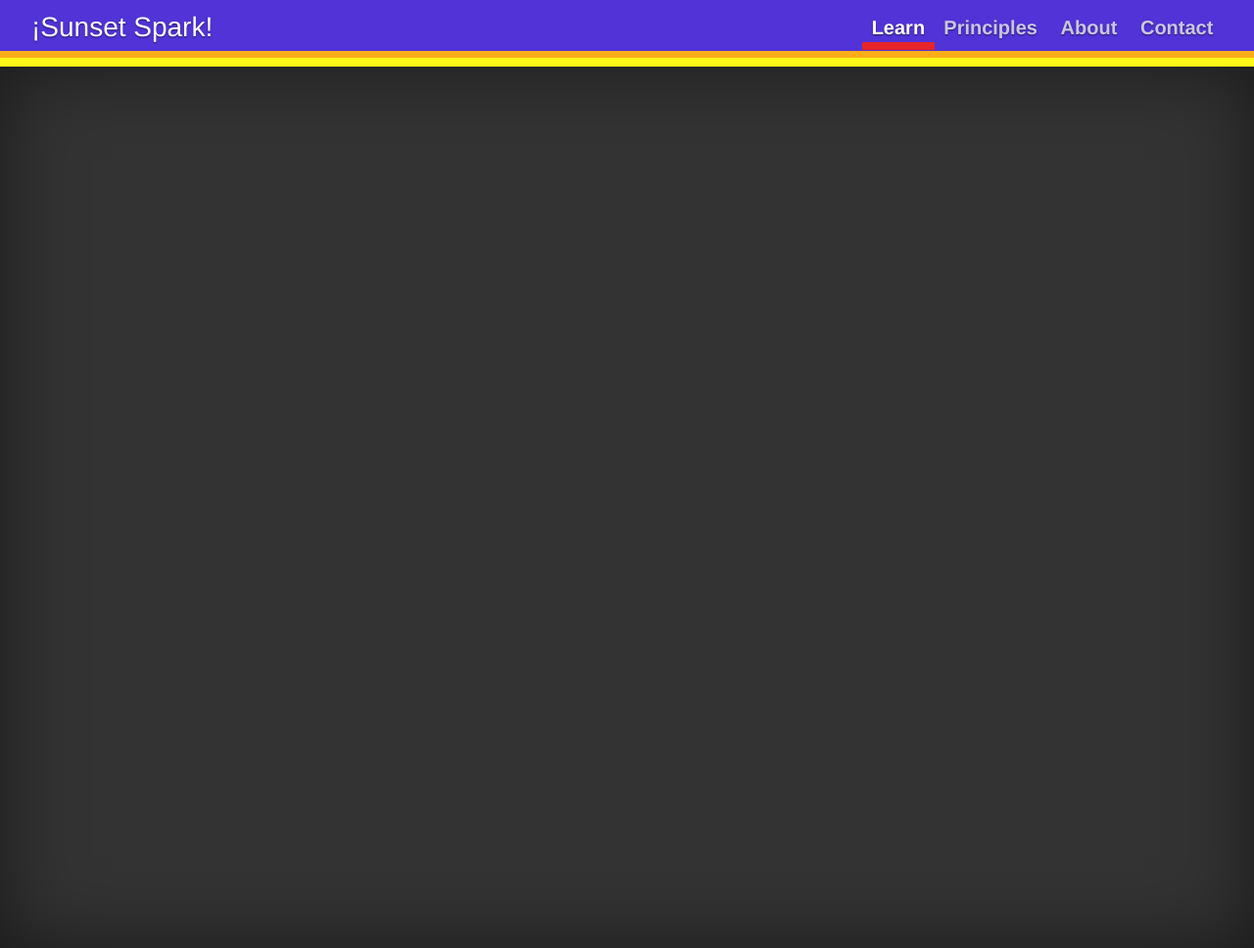
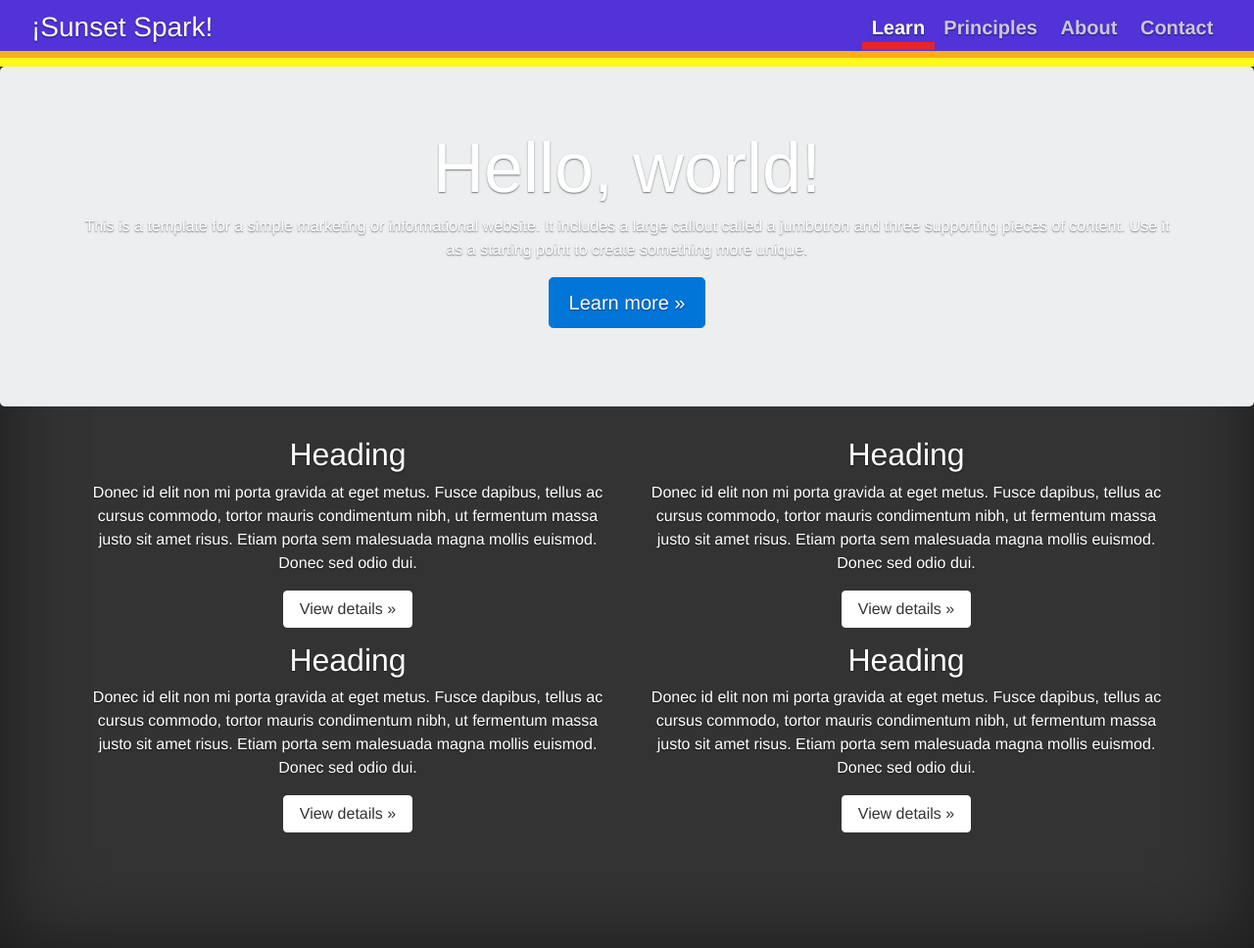
Before and after one commit to SunsetSparkNYC/sunsetspark.org, a Jekyll site: the page built from learn.md, in a window 1280 px wide. Shown: the whole page at 98% size. Built offline with Jekyll 4.4.1, drawn with Linux system fonts in a browser that asks for light colours; nearby versions of some CDN libraries.

Commit message:
Shaping up content and layouts

```diff
--- a/_includes/footer.html
+++ b/_includes/footer.html
@@ -1,2 +1,2 @@
 <footer class="site-footer">
- </footer>
+</footer>
--- a/_layouts/page.html
+++ b/_layouts/page.html
@@ -1,4 +1,4 @@
 ---
 layout: default
 ---
-    {{ content }}
+{{ content }}
--- a/learn.md
+++ b/learn.md
@@ -3,3 +3,35 @@
 title: Learn
 permalink: /learn/
 ---
+<div class="jumbotron">
+  <div class="container">
+    <h1 class="display-3">Hello, world!</h1>
+    <p>This is a template for a simple marketing or informational website. It includes a large callout called a jumbotron and three supporting pieces of content. Use it as a starting point to create something more unique.</p>
+    <p><a class="btn btn-primary btn-lg" href="#" role="button">Learn more &raquo;</a></p>
+  </div>
+</div>
+
+<div class="container">
+  <div class="row">
+    <div class="col-md-6">
+      <h2>Heading</h2>
+      <p>Donec id elit non mi porta gravida at eget metus. Fusce dapibus, tellus ac cursus commodo, tortor mauris condimentum nibh, ut fermentum massa justo sit amet risus. Etiam porta sem malesuada magna mollis euismod. Donec sed odio dui. </p>
+      <p><a class="btn btn-secondary" href="#" role="button">View details &raquo;</a></p>
+    </div>
+    <div class="col-md-6">
+      <h2>Heading</h2>
+      <p>Donec id elit non mi porta gravida at eget metus. Fusce dapibus, tellus ac cursus commodo, tortor mauris condimentum nibh, ut fermentum massa justo sit amet risus. Etiam porta sem malesuada magna mollis euismod. Donec sed odio dui. </p>
+      <p><a class="btn btn-secondary" href="#" role="button">View details &raquo;</a></p>
+   </div>
+   <div class="col-md-6">
+     <h2>Heading</h2>
+     <p>Donec id elit non mi porta gravida at eget metus. Fusce dapibus, tellus ac cursus commodo, tortor mauris condimentum nibh, ut fermentum massa justo sit amet risus. Etiam porta sem malesuada magna mollis euismod. Donec sed odio dui. </p>
+     <p><a class="btn btn-secondary" href="#" role="button">View details &raquo;</a></p>
+  </div>
+  <div class="col-md-6">
+    <h2>Heading</h2>
+    <p>Donec id elit non mi porta gravida at eget metus. Fusce dapibus, tellus ac cursus commodo, tortor mauris condimentum nibh, ut fermentum massa justo sit amet risus. Etiam porta sem malesuada magna mollis euismod. Donec sed odio dui. </p>
+    <p><a class="btn btn-secondary" href="#" role="button">View details &raquo;</a></p>
+ </div>
+  </div>
+</div>
```
Also changed, not shown: about.md (+1 -0 lines), contact.md (+1 -0 lines), principles.md (+3 -0 lines).
